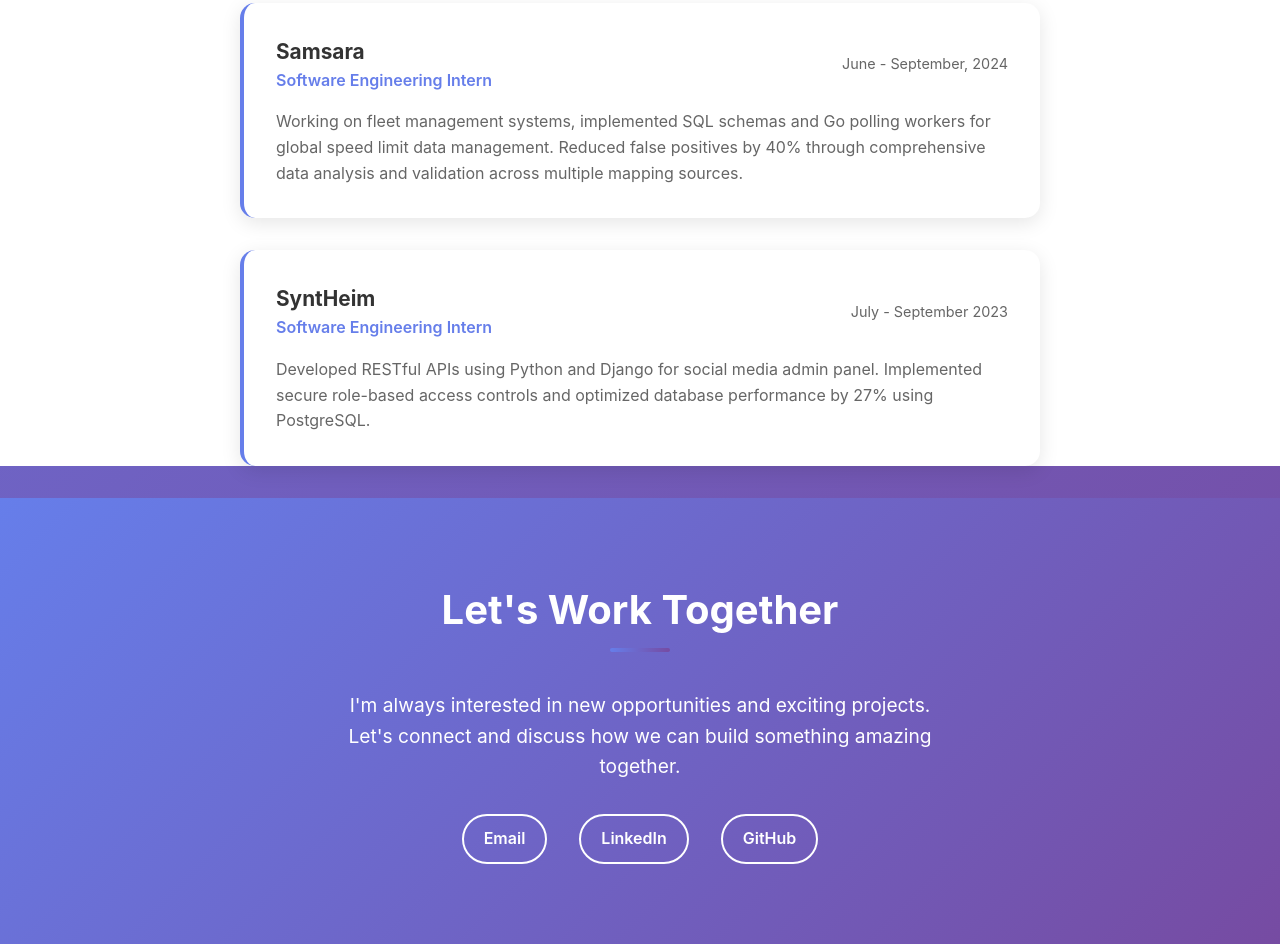
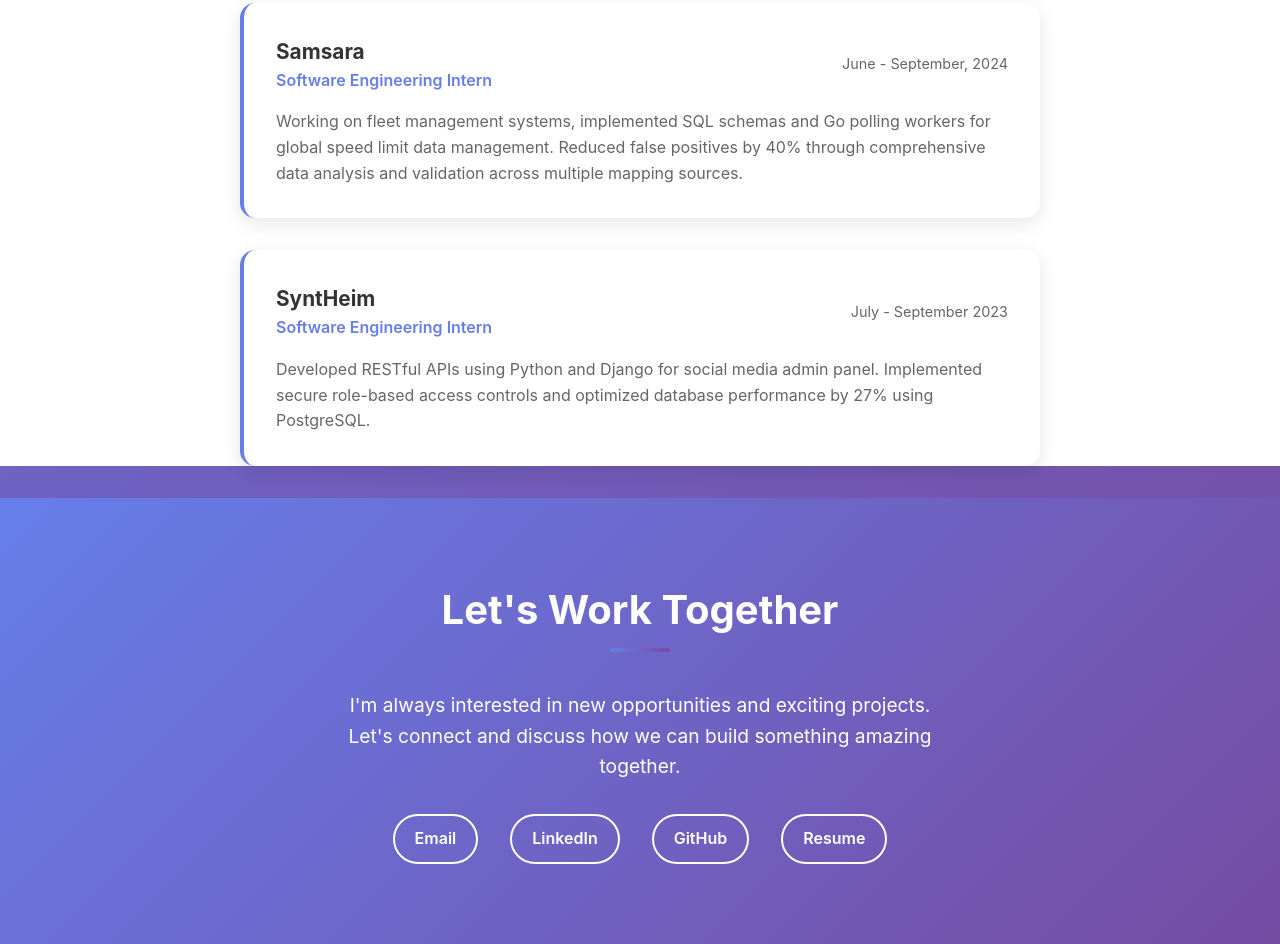
Before and after one commit to aishtomer/aishtomer, a plain HTML site: page index.html in a window 1280 px wide. Shown: the part 1540-2484 px from the top of the page. Drawn offline with Linux system fonts and the light colour scheme.

Commit message:
Update index.html

```diff
--- a/index.html
+++ b/index.html
@@ -590,7 +590,7 @@
                     <a href="mailto:aishwaryatomer@gmail.com" class="contact-link">Email</a>
                     <a href="https://www.linkedin.com/in/aishtomer/" class="contact-link">LinkedIn</a>
                     <a href="https://github.com/aishtomer" class="contact-link">GitHub</a>
-<!--                     <a href="#" class="contact-link">Resume</a> -->
+                    <a href="https://drive.google.com/drive/my-drive?ths=true" class="contact-link" download>Resume</a>
                 </div>
             </div>
         </div>
```
